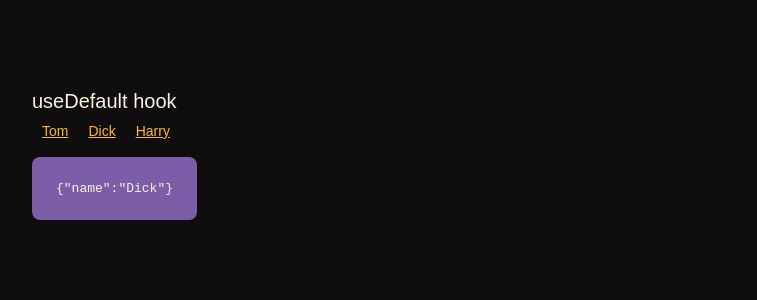
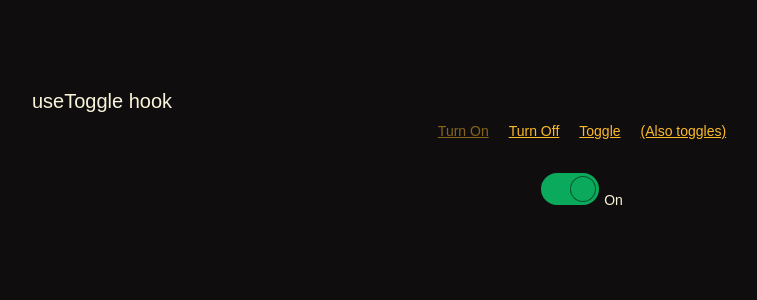
Before and after one commit to codecamp-prem/React-Coding-Interview, a React (Vite) app: page / in a window 1280 px wide. Shown: the top 300 px of the page, without its empty margins (58-815 px from the left). Built offline with nearby package versions, Linux system fonts and the light colour scheme.

Commit message:
return useState and useCallback from hook

```diff
--- a/src/App.tsx
+++ b/src/App.tsx
@@ -1,9 +1,9 @@
-import Default from "./Challanges/Default";
+import Toggle from "./Challanges/Toggle";
 
 function App() {
   return (
     <>
-      <Default />
+      <Toggle />
     </>
   );
 }
--- /dev/null
+++ b/src/Challanges/Toggle.tsx
@@ -0,0 +1,45 @@
+import "./common.css";
+import useToggle from "./hooks/useToggle";
+
+function ToggleUI({ on, toggle }: { on: boolean; toggle: any }) {
+  return (
+    <div>
+      <label className="toggle">
+        <input
+          className="toggle-checkbox"
+          type="checkbox"
+          onChange={toggle}
+          checked={on}
+        />
+        <div className="toggle-switch"></div>
+        <span className="toggle-label">{on ? "On" : "Off"}</span>
+      </label>
+    </div>
+  );
+}
+const Toggle = () => {
+  const [on, toggle] = useToggle(true);
+
+  return (
+    <div className="container">
+      <section style={{ textAlign: "center" }}>
+        <h2>useToggle hook</h2>
+        <button className="link" disabled={on} onClick={() => toggle(true)}>
+          Turn On
+        </button>
+        <button className="link" disabled={!on} onClick={() => toggle(false)}>
+          Turn Off
+        </button>
+        <button className="link" onClick={() => toggle(!on)}>
+          Toggle
+        </button>
+        <button className="link" onClick={() => toggle("nope")}>
+          (Also toggles)
+        </button>
+        <ToggleUI on={on} toggle={toggle} />
+      </section>
+    </div>
+  );
+};
+
+export default Toggle;
--- a/src/Challanges/common.css
+++ b/src/Challanges/common.css
@@ -480,6 +480,53 @@ textarea:focus {
   border-color: #f9f4da;
 }
 
+.toggle {
+  cursor: pointer;
+  display: inline-block;
+  margin-top: 24px;
+}
+.toggle-checkbox {
+  position: absolute;
+  visibility: hidden;
+}
+.toggle-switch {
+  display: inline-block;
+  background: #f9f4da;
+  border-radius: 16px;
+  width: 58px;
+  height: 32px;
+  position: relative;
+  vertical-align: midddle;
+  transition: background 0.25s;
+}
+.toggle-label {
+  margin-left: 5px;
+  position: relative;
+}
+.toggle-checkbox:checked + .toggle-switch {
+  background: #0ba95b;
+}
+.toggle-checkbox:checked + .toggle-switch:before {
+  left: 30px;
+}
+
+.toggle-switch:before {
+  display: block;
+  background: var(--beige);
+  box-shadow: 0 0 0 1px rgba(0, 0, 0, 0.5);
+  border-radius: 50%;
+  width: 24px;
+  height: 24px;
+  position: absolute;
+  top: 4px;
+  left: 4px;
+  transition: left 0.25s;
+}
+.toggle-switch:before,
+.toggle-switch:after {
+  content: "";
+}
+
 ul {
   list-style: none outside none;
   padding: 0;
--- /dev/null
+++ b/src/Challanges/hooks/useToggle.ts
@@ -0,0 +1,20 @@
+import { useCallback, useState } from "react";
+
+const useToggle = (toggleState = true) => {
+  const [on, setOn] = useState(() => {
+    if (typeof toggleState === "boolean") {
+      return toggleState;
+    }
+    return Boolean(toggleState);
+  });
+  const handleToggle = useCallback((val: boolean | string) => {
+    if (typeof val === "boolean") {
+      return setOn(val);
+    }
+    return setOn((v) => !v);
+  }, []);
+
+  return [on, handleToggle] as const;
+};
+
+export default useToggle;
```
